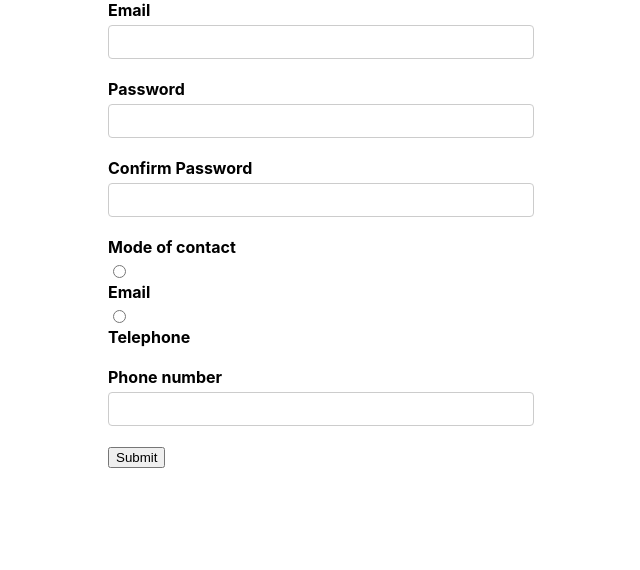
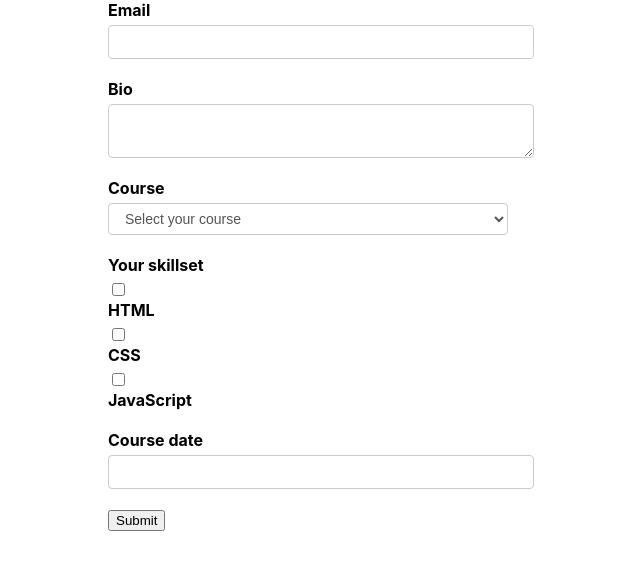
Before and after one commit to SaqibSattar/react-formik, a React (Vite) app: page / in a window 1280 px wide. Shown: the top 570 px of the page, without its empty margins (319-959 px from the left). Built offline with nearby package versions, Linux system fonts and the light colour scheme.

Commit message:
Course Enrollment Form

```diff
--- a/src/App.jsx
+++ b/src/App.jsx
@@ -4,14 +4,16 @@
 import FormikContainer from "./components/FormikContainer";
 import LoginForm from "./components/LoginForm";
 import RegistrationForm from "./components/RegistrationForm";
+import EnrollmentForm from "./components/EnrollmentForm";
 
 function App() {
   return (
     <div className="App">
     {/* <YoutubeForm />
     <FormikContainer />
-    <LoginForm /> */}
-    <RegistrationForm />
+    <LoginForm />
+    <RegistrationForm /> */}
+    <EnrollmentForm />
     </div>
   );
 }
--- /dev/null
+++ b/src/components/EnrollmentForm.jsx
@@ -0,0 +1,87 @@
+import React from 'react'
+import { Formik, Form } from 'formik'
+import * as Yup from 'yup'
+import FormikControl from './FormikControl'
+
+function EnrollmentForm () {
+  const dropdownOptions = [
+    { key: 'Select your course', value: '' },
+    { key: 'React', value: 'react' },
+    { key: 'Angular', value: 'angular' },
+    { key: 'Vue', value: 'vue' }
+  ]
+
+  const checkboxOptions = [
+    { key: 'HTML', value: 'html' },
+    { key: 'CSS', value: 'css' },
+    { key: 'JavaScript', value: 'javascript' }
+  ]
+
+  const initialValues = {
+    email: '',
+    bio: '',
+    course: '',
+    skills: [],
+    courseDate: null
+  }
+
+  const validationSchema = Yup.object({
+    email: Yup.string().email('Invalid email format').required('Required'),
+    bio: Yup.string().required('Required'),
+    course: Yup.string().required('Required'),
+    skills: Yup.array().min(1, 'At least one checkbox must be selected'),
+    courseDate: Yup.date().required('Required')
+  })
+
+  const onSubmit = values => {
+    console.log('Form data', values)
+  }
+
+  return (
+    <Formik
+      initialValues={initialValues}
+      validationSchema={validationSchema}
+      onSubmit={onSubmit}
+    >
+      {formik => {
+        return (
+          <Form>
+            <FormikControl
+              control='input'
+              type='email'
+              label='Email'
+              name='email'
+            />
+            <FormikControl
+              control='textarea'
+              label='Bio'
+              name='bio'
+            />
+            <FormikControl
+              control='select'
+              label='Course'
+              name='course'
+              options={dropdownOptions}
+            />
+            <FormikControl
+              control='checkbox'
+              label='Your skillset'
+              name='skills'
+              options={checkboxOptions}
+            />
+            <FormikControl
+              control='date'
+              label='Course date'
+              name='courseDate'
+            />
+            <button type='submit' disabled={!formik.isValid}>
+              Submit
+            </button>
+          </Form>
+        )
+      }}
+    </Formik>
+  )
+}
+
+export default EnrollmentForm
```
